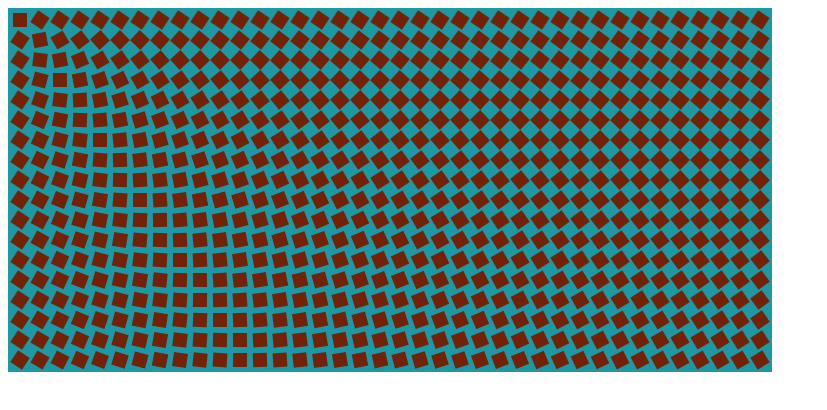
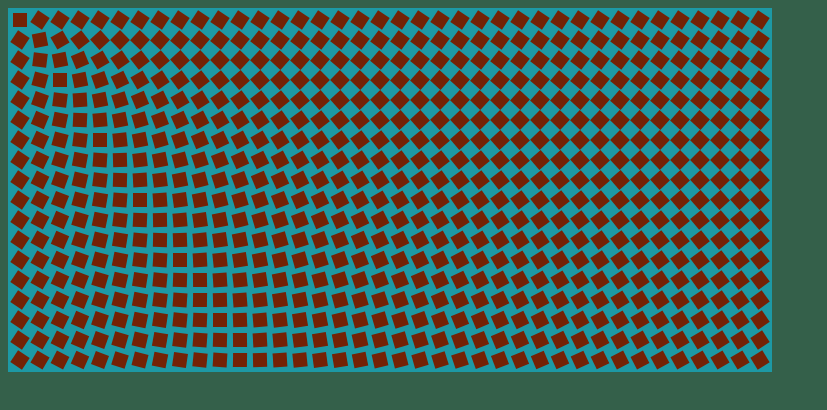
Before and after one commit to kt3k/vector-field-exercise, a website: page p/index.html in a window 1280 px wide. Shown: the whole page, without its empty margins (0-827 px from the left). Drawn offline with Linux system fonts and the light colour scheme.

Commit message:
Change background-color

```diff
--- a/p/index.html
+++ b/p/index.html
@@ -1,3 +1,11 @@
+
+<style>
+
+body {
+    background-color: hsl(150, 30%, 29%);
+}
+
+</style>
 
 <script src="../bower_components/jquery/dist/jquery.js"></script>
 <script>
```
